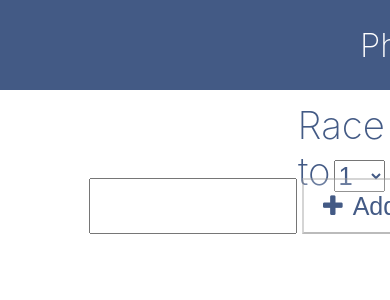
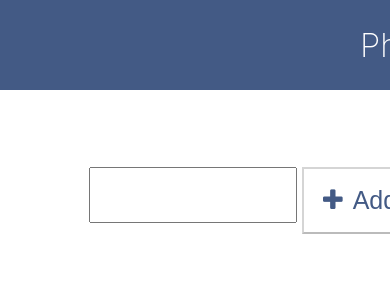
Before and after one commit to nahiyannaim/Phase-Keeper, a React (Create React App) app: page / in a window 390 px wide. Shown: the top 300 px of the page. Built offline with nearby package versions, Linux system fonts and the light colour scheme.

Commit message:
For mobile viewing

```diff
--- a/src/styles/App.css
+++ b/src/styles/App.css
@@ -31,8 +31,8 @@ body {
 @media all and (max-width: 950px) {
   .phasesList {
     position: absolute;
-    top: 25%;
-    right: -132%;
+    top: 45%;
+    right: -550px;
     width: auto;
   }
 }
@@ -89,7 +89,7 @@ body {
 
 @media all and (max-width: 950px) {
   .addButton {
-    height: 100%;
+    height: 45%;
     width: 50%;
   }
 }
@@ -109,3 +109,12 @@ body {
   cursor: pointer;
   outline: 0;
 }
+
+@media all and (max-width: 950px) {
+  .raceContainer {
+    float: left;
+    height: auto;
+    width: 100%;
+    margin-bottom: 5%;
+  }
+}
```
